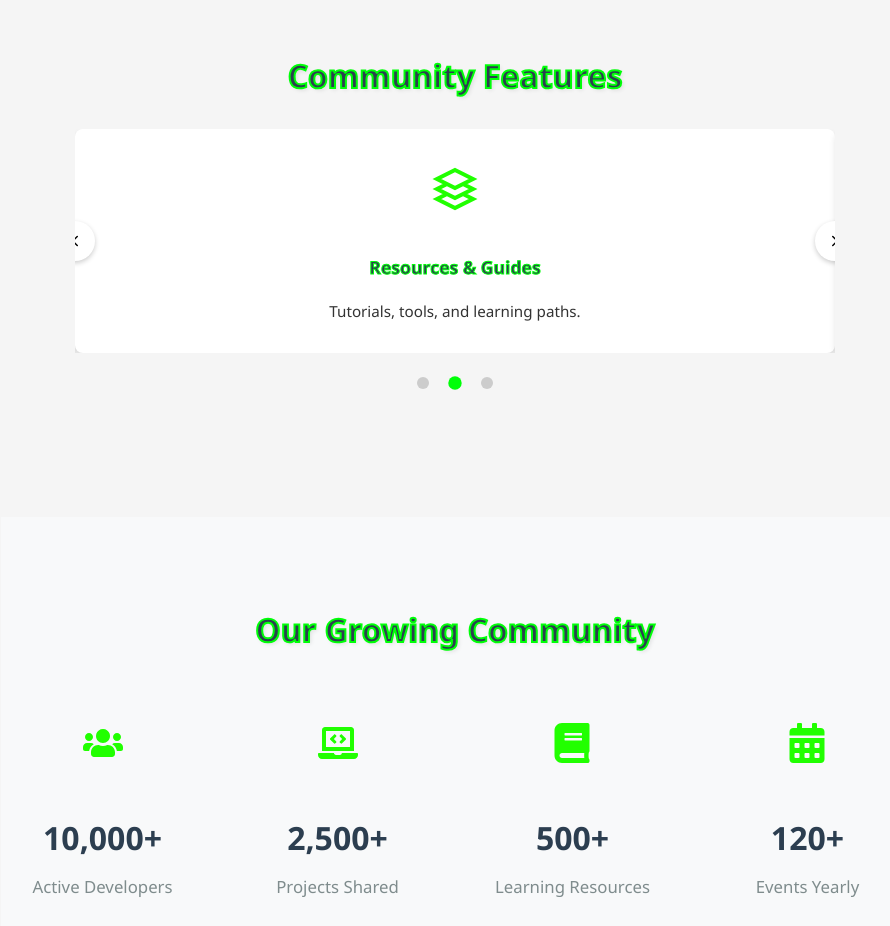
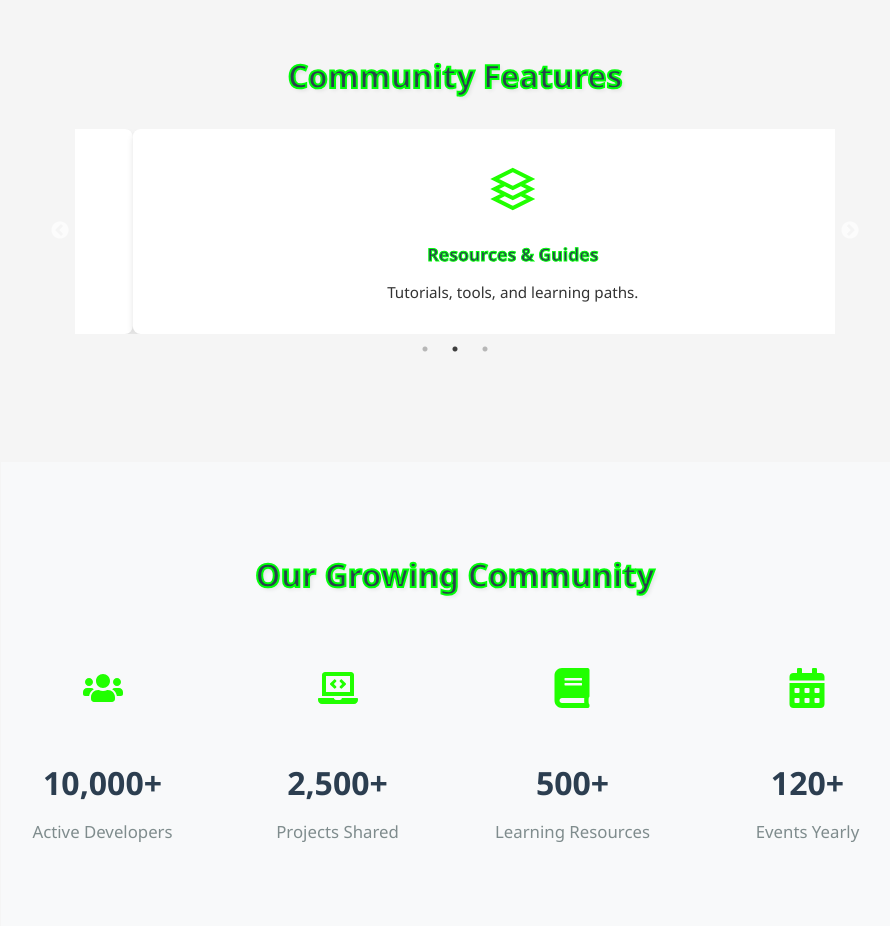
Before and after one commit to zack-das/Xdevs-hub, a React (Vite) app: page / in a window 1280 px wide. Shown: the part 1300-2226 px from the top of the page, without its empty margins (185-1075 px from the left). Built offline with nearby package versions, Linux system fonts and the light colour scheme.

Commit message:
Uninstalled old dependancy breaking deployment

```diff
--- a/src/Pages/About/About.jsx
+++ b/src/Pages/About/About.jsx
@@ -1,6 +1,7 @@
 import React, { useState } from "react";
-import { Carousel } from "react-responsive-carousel";
-import "react-responsive-carousel/lib/styles/carousel.min.css";
+import Slider from "react-slick";
+import "slick-carousel/slick/slick.css";
+import "slick-carousel/slick/slick-theme.css";
 import "./about.css";
 import {
   FaForumbee,
@@ -34,6 +35,17 @@ function About() {
     { title: "Getting started with Python data analysis", replies: 28, category: "Data Science" },
     { title: "Deploying containers in production environments", replies: 35, category: "DevOps" }
   ];
+const settings = {
+    dots: true,
+   infinite: true,          // allows infinite loop
+  speed: 4000,              // transition speed in ms (default: 500)
+  slidesToShow: 1,         // how many slides visible
+  slidesToScroll: 1,       // how many to move at once
+  cssEase: "ease-in-out",  // makes scroll smooth (linear, ease, ease-in-out, cubic-bezier)
+  autoplay: true,          // auto play slides
+  autoplaySpeed: 3000,     // time per slide (ms)
+  pauseOnHover: true,
+  };
 
   return (
     <div className="connectContainer">
@@ -56,37 +68,7 @@ function About() {
       <section className="features-section">
         <h2>Community Features</h2>
         <div className="carouselWrap">
-          <Carousel
-            selectedItem={index}
-            onChange={(i) => setIndex(i)}
-            autoPlay
-            infiniteLoop
-            interval={4000}
-            transitionTime={1000}
-            showThumbs={false}
-            showStatus={false}
-            showIndicators={false}
-            swipeable
-            emulateTouch
-            renderArrowPrev={(onClickHandler, hasPrev) =>
-              hasPrev ? (
-                <button className="custom-arrow prev" onClick={onClickHandler} aria-label="Previous slide">
-                  <svg width="18" height="18" viewBox="0 0 24 24" fill="none" aria-hidden>
-                    <path d="M15 18l-6-6 6-6" stroke="currentColor" strokeWidth="2" strokeLinecap="round" strokeLinejoin="round"/>
-                  </svg>
-                </button>
-              ) : null
-            }
-            renderArrowNext={(onClickHandler, hasNext) =>
-              hasNext ? (
-                <button className="custom-arrow next" onClick={onClickHandler} aria-label="Next slide">
-                  <svg width="18" height="18" viewBox="0 0 24 24" fill="none" aria-hidden>
-                    <path d="M9 6l6 6-6 6" stroke="currentColor" strokeWidth="2" strokeLinecap="round" strokeLinejoin="round"/>
-                  </svg>
-                </button>
-              ) : null
-            }
-          >
+          <Slider {...settings}>
             {Sections.map((section, i) => (
               <div key={i} className="slideCard">
                 <div className="icon">{section.icon}</div>
@@ -94,19 +76,19 @@ function About() {
                 <p>{section.description}</p>
               </div>
             ))}
-          </Carousel>
+           </Slider>
 
           {/* CUSTOM DOTS */}
-          <div className="custom-dots">
+          {/*<div className="dots">
             {Sections.map((_, i) => (
               <button
                 key={i}
-                className={`dot ${i === index ? "active" : ""}`}
+                className={`dots ${i === index ? "active" : ""}`}
                 onClick={() => setIndex(i)}
                 aria-label={`Go to slide ${i + 1}`}
               />
             ))}
-          </div>
+          </div>*/}
         </div>
       </section>
 
--- a/src/Pages/About/about.css
+++ b/src/Pages/About/about.css
@@ -235,26 +235,6 @@
   color: #2c3e50;
 }
 
-.custom-dots {
-  display: flex;
-  justify-content: center;
-  margin-top: 1.5rem;
-}
-
-.dot {
-  width: 12px;
-  height: 12px;
-  border-radius: 50%;
-  border: none;
-  background-color: #ddd;
-  margin: 0 5px;
-  cursor: pointer;
-  transition: background-color 0.3s;
-}
-
-.dot.active {
-  background-color: #3cff00;
-}
 
 .custom-arrow {
   position: absolute;
```
